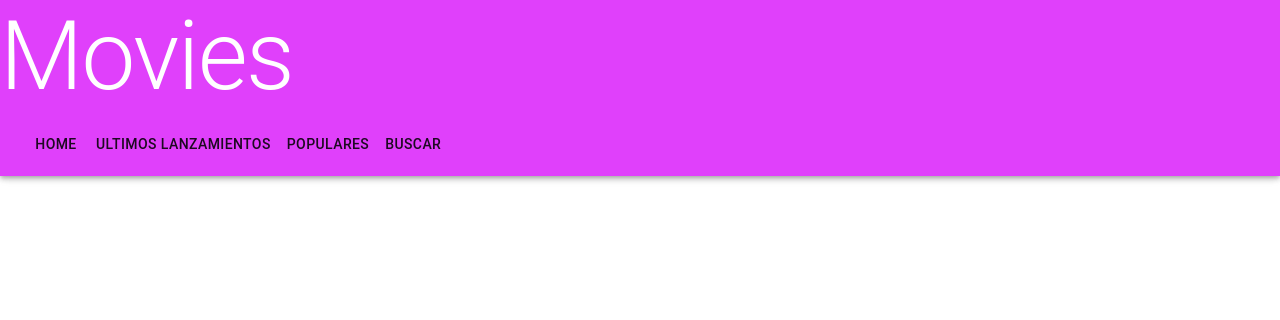
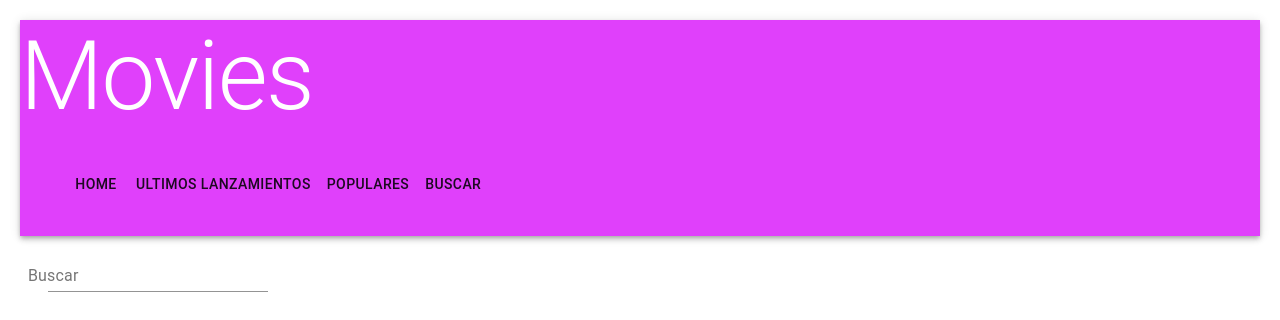
Before and after one commit to angelicapages/movie-website, a React (Create React App) app: page /Buscar in a window 1280 px wide. Shown: the top 320 px of the page. Built offline with nearby package versions, Linux system fonts and the light colour scheme; no server answers.

Commit message:
El fetch no se realiza correctamente

```diff
--- a/src/components/Buscar.js
+++ b/src/components/Buscar.js
@@ -1,13 +1,38 @@
-import React, { Component } from 'react'
+import TextField from '@material-ui/core/TextField';
+import { useEffect, useState } from 'react'
+import { url_buscar, pagina } from '../variables/variables'
+import Tarjetas from './Tarjetas';
 
-export class Buscar extends Component {
-    render() {
-        return (
+const Buscar = () => {
+    const [pelicula, setPelicula] = useState([])
+    const [peliculaBuscada, setpeliculaBuscada] = useState('')
+
+    const handleChange = e => {
+        console.log(e.target.value)
+        setpeliculaBuscada(e.target.value);
+    };
+
+    useEffect(() => {
+
+        fetch(url_buscar + peliculaBuscada + pagina)
+            .then(res => res.json())
+            .then(data => {
+                setPelicula(data.results);
+            });
+        return pelicula
+    }, [peliculaBuscada]);
+
+    return (
+
+        <section>
+            <TextField style={{ margin: 8 }} onChange={handleChange} label="Buscar" id="standard-full-width" />
             <div>
-                <h1>Dentro de Buscar</h1>
+                <Tarjetas peliculas={pelicula} ></Tarjetas>
             </div>
-        )
-    }
+        </section>
+
+    )
 }
 
+
 export default Buscar
--- a/src/components/NavBarTop.js
+++ b/src/components/NavBarTop.js
@@ -15,8 +15,7 @@ export default function NavBarTop() {
   return (
 
     <ThemeProvider theme={Theme}>
-      <AppBar color="primary" position="fixed">
-
+      <AppBar color="primary" position="sticky" top="0px">
         <Typography variant="h1">Movies</Typography>
         <Toolbar>
 
--- a/src/components/Populares.js
+++ b/src/components/Populares.js
@@ -7,7 +7,9 @@ const Populares = () => {
     return (
         <section>
             <h1>Películas Populares</h1>
-            <Tarjetas peliculas={peliculasPopulares} />
+            <div>
+                <Tarjetas peliculas={peliculasPopulares} />
+            </div>
         </section>
     )
 }
--- a/src/components/Tarjetas.js
+++ b/src/components/Tarjetas.js
@@ -1,21 +1,36 @@
 import { Link } from 'react-router-dom'
 import './movie.css'
 import { base_url_img } from '../variables/variables'
+import { Card } from '@material-ui/core';
+import CardContent from '@material-ui/core/CardContent';
+import Grid from '@material-ui/core/Grid';
+import CardMedia from '@material-ui/core/CardMedia';
 
 const Tarjetas = ({ peliculas }) => {
-
     return (
         <>
             {peliculas.map(pelicula => {
-                return <div key={pelicula.id}>
-                    <Link to={`pelicula/${pelicula.id}`}>
-                        <h1>{pelicula.original_name}{pelicula.original_title}</h1>
-                        <img src={`${base_url_img}${pelicula.poster_path}`} />
-                    </Link>
-                </div>
+                return <Grid item xs={6} sm={3}
+                    elevation={3}
+                    direction="row"
+                    justify="center"
+                    alignItems="center">
+
+                    <Card key={pelicula.id} >
+                        <CardContent>
+                            <Link to={`pelicula/${pelicula.id}`} >
+                                <h1>{pelicula.original_name}{pelicula.original_title}</h1>
+                                <CardMedia>
+                                    <img src={`${base_url_img}${pelicula.poster_path}`} />
+                                </CardMedia>
+                            </Link>
+                        </CardContent>
+                    </Card>
+
+                </Grid>
             })}
+        </>
 
-        </>
     )
 }
 export default Tarjetas
--- a/src/components/UltimosLanzamientos.js
+++ b/src/components/UltimosLanzamientos.js
@@ -7,9 +7,11 @@ const UltimosLanzamientos = () => {
     return (
         <section>
             <h1>Ultimos lanzamientos</h1>
-            <Tarjetas
-                peliculas={peliculasUltimosLanzamientos}
-            />
+            <div>
+                <Tarjetas
+                    peliculas={peliculasUltimosLanzamientos}
+                />
+            </div>
         </section>
     )
 }
--- a/src/components/movie.css
+++ b/src/components/movie.css
@@ -1,6 +1,13 @@
-.movie{
+img{
     max-height: 150px;
     max-width: 200px;
     width: 120px;
     height: 120px;
 }
+
+div{
+    display: flex;
+    flex-direction: row;
+    flex-wrap: wrap;
+    margin: 20px;
+}
--- a/src/variables/variables.js
+++ b/src/variables/variables.js
@@ -1,9 +1,9 @@
 
 // api_key "f99c23308f40c1c01f9f6b78ac66fa01"
-
-
-export const url_populares = "https://api.themoviedb.org/3/tv/popular?api_key=f99c23308f40c1c01f9f6b78ac66fa01&language=en-US&page=1"
+export const pagina= "&page=1"
+export const url_buscar = "https://api.themoviedb.org/3/search/movie?api_key=f99c23308f40c1c01f9f6b78ac66fa01&languaje=es-ES&query="
+export const url_populares = "https://api.themoviedb.org/3/tv/popular?api_key=f99c23308f40c1c01f9f6b78ac66fa01&language=es-ES&page=1"
 export const url_ultimos_lanzamientos = "https://api.themoviedb.org/3/movie/now_playing?api_key=f99c23308f40c1c01f9f6b78ac66fa01&languaje=es-ES&page=1"
-export const url_tendencia = "https://api.themoviedb.org/3/trending/movie/week?api_key=f99c23308f40c1c01f9f6b78ac66fa01&language=en-US&page=1"
+export const url_tendencia = "https://api.themoviedb.org/3/trending/movie/week?api_key=f99c23308f40c1c01f9f6b78ac66fa01&language=es-ES&page=1"
 
 export const base_url_img = "https://image.tmdb.org/t/p/original"
```
Also changed, not shown: src/style/style.js (line endings or trailing spaces).
